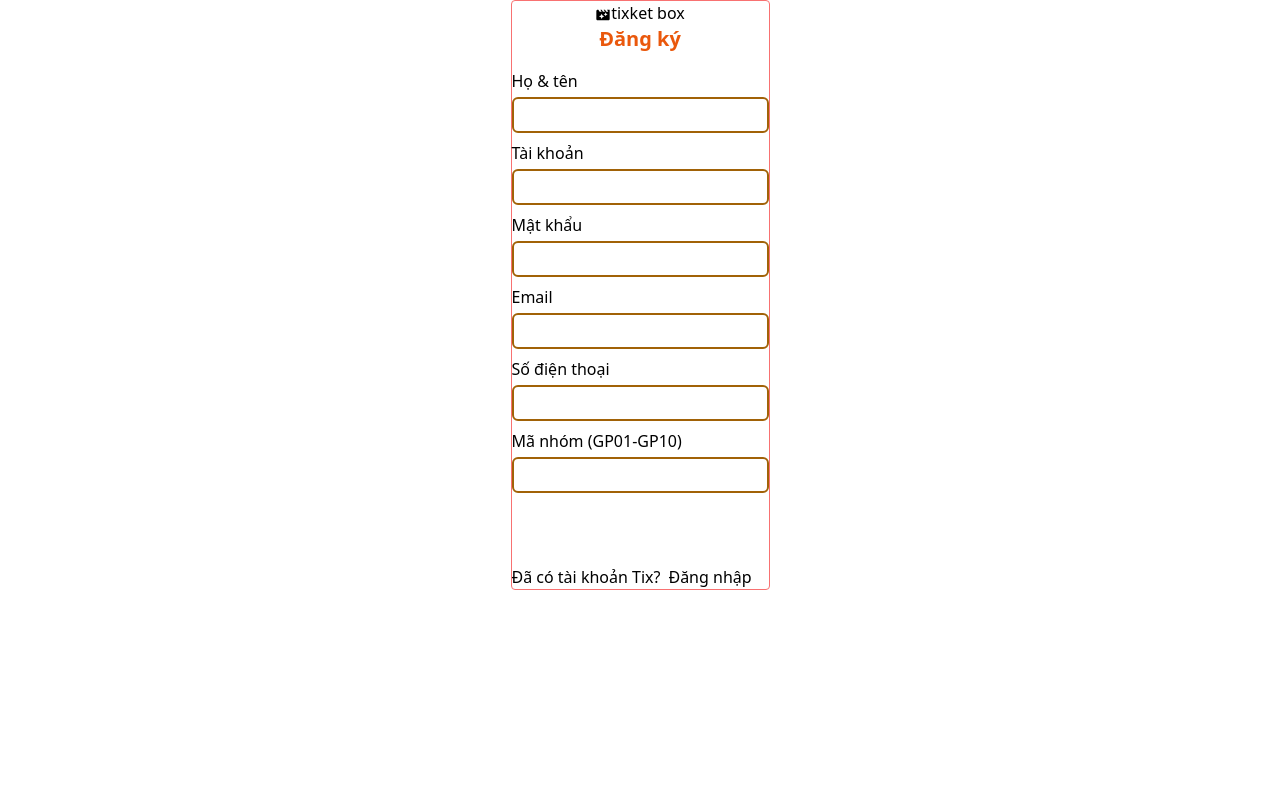
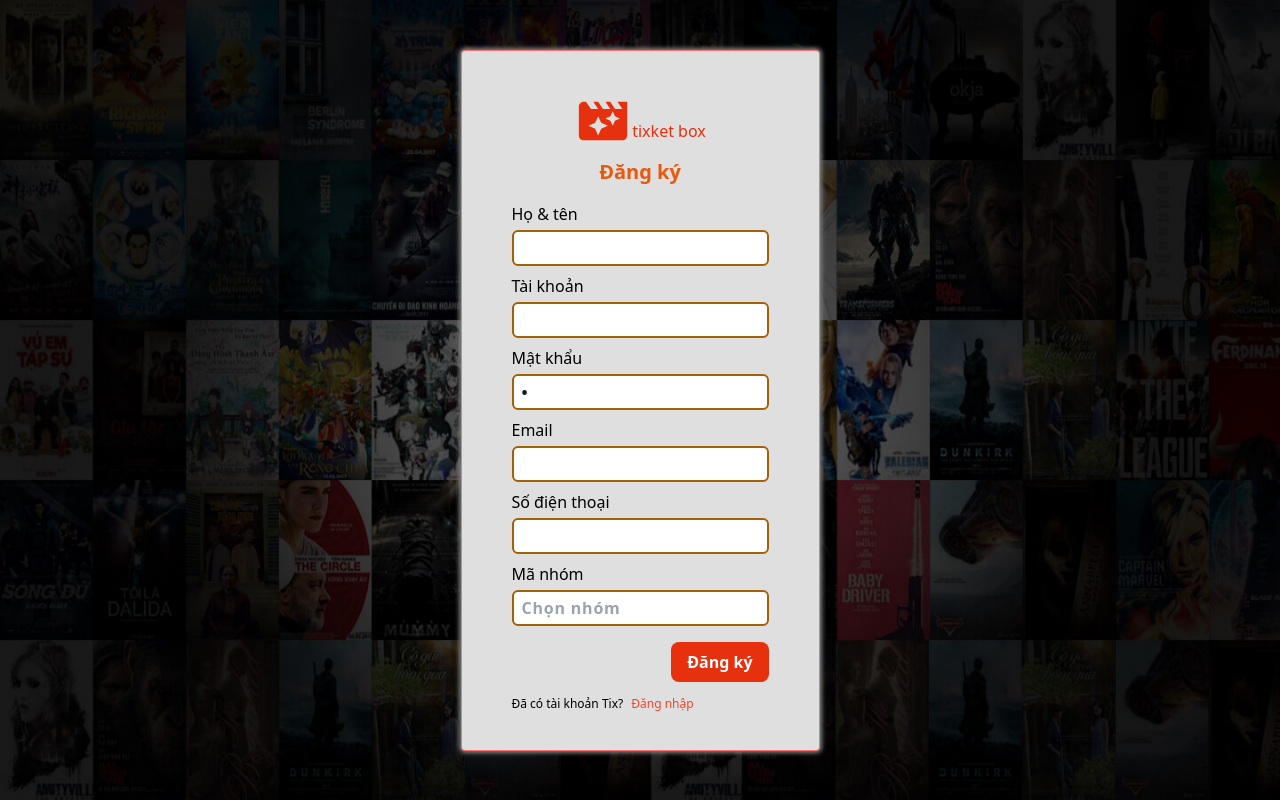
Before and after one commit to quochuynh-xy/CapstoneReactJS_BC38_Pho_Huy, a React (Create React App) app: page /Authentication/SignUp in a window 1280 px wide. Built offline with nearby package versions, Linux system fonts and the light colour scheme.

Commit message:
Mar-07-2023: Create form, verify form sign up

```diff
--- a/src/features/Authentication/SignIn.jsx
+++ b/src/features/Authentication/SignIn.jsx
@@ -26,7 +26,7 @@
   }, [isLogin, navigate]);
   return (
     <PageLayout>
-      <div className="login__bgcover">
+      <div className="signInPage">
         <div className="login container mx-auto flex items-center justify-center">
           <form
             action=""
@@ -34,7 +34,7 @@
           >
             <div className="form__header text-center">
               <div className="text-center">
-                <button className="logo">
+                <button className="logo" onClick={() => navigate("/")}>
                   <MdMovieFilter className="inline-block" />
                   <span>tixket box</span>
                 </button>
@@ -64,7 +64,7 @@
                   className="tracking-wider mt-1 pl-2 py-1 text-red-600 font-semibold border-yellow-700 border-2 border-solid rounded-md"
                   id="password"
                   type="password"
-                  placeholder="Tài khoản"
+                  placeholder="Mật khẩu"
                   name="matKhau"
                   onChange={handleChange}
                   value={loginInfo.matKhau}
@@ -80,7 +80,8 @@
               </div>
             </div>
             <div className="login__footer mt-4">
-              <p>Chưa có tài khoản Tix?
+              <p>
+                Chưa có tài khoản Tix?
                 <span
                   className="cursor-pointer ml-1"
                   onClick={() => navigate("/Authentication/SignUp")}
@@ -91,6 +92,7 @@
             </div>
           </form>
         </div>
+        <div className="login__bgcover"></div>
       </div>
     </PageLayout>
   );
--- a/src/features/Authentication/SignUp.jsx
+++ b/src/features/Authentication/SignUp.jsx
@@ -1,21 +1,199 @@
 import { useNavigate } from "react-router-dom";
 import PageLayout from "../../HOCs/PageLayout";
 import { MdMovieFilter } from "react-icons/md";
+import { useReducer, useState } from "react";
+import { Dropdown, Space } from "antd";
 function SignUp() {
   const navigate = useNavigate();
+  const [registerInfo, setRegisterInfo] = useState({
+    taiKhoan: "",
+    matKhau: "_",
+    email: "",
+    soDt: "",
+    maNhom: "",
+    hoTen: "",
+  });
+  const listGroups = [
+    "GP01",
+    "GP02",
+    "GP03",
+    "GP04",
+    "GP05",
+    "GP06",
+    "GP07",
+    "GP08",
+    "GP09",
+    "GP10",
+  ];
+  const formReducer = (state, element) => {
+    let { name: type, value: payload } = element;
+    const regexTaiKhoan = /^[a-zA-Z0-9._]+$/;
+    const regexMatKhau =
+      /^(?=.*[A-Za-z])(?=.*\d)(?=.*[@$!%*#?&])[A-Za-z\d@$!%*#?&]{8,20}$/;
+    const regexEmail = /^[\w-\.]+@([\w-]+\.)+[\w-]{2,4}$/;
+    const regexPhone = /^[0-9]{10}$/;
+    const regexHoTen =
+      /^[A-ZÀÁẠẢÃÂẦẤẬẨẪĂẰẮẶẲẴÈÉẸẺẼÊỀẾỆỂỄÌÍỊỈĨÒÓỌỎÕÔỒỐỘỔỖƠỜỚỢỞỠÙÚỤỦŨƯỪỨỰỬỮỲÝỴỶỸĐ][a-zàáạảãâầấậẩẫăằắặẳẵèéẹẻẽêềếệểễìíịỉĩòóọỏõôồốộổỗơờớợởỡùúụủũưừứựửữỳýỵỷỹđ]*(?:[ ][A-ZÀÁẠẢÃÂẦẤẬẨẪĂẰẮẶẲẴÈÉẸẺẼÊỀẾỆỂỄÌÍỊỈĨÒÓỌỎÕÔỒỐỘỔỖƠỜỚỢỞỠÙÚỤỦŨƯỪỨỰỬỮỲÝỴỶỸĐ][a-zàáạảãâầấậẩẫăằắặẳẵèéẹẻẽêềếệểễìíịỉĩòóọỏõôồốộổỗơờớợởỡùúụủũưừứựửữỳýỵỷỹđ]*)*$/;
+    const lengthCheck = (text, minLength, maxLength) => {
+      if (text.length >= minLength && text.length <= maxLength) {
+        return true;
+      } else {
+        return false;
+      }
+    };
+    const pattenCheck = (text, patten) => {
+      if (patten.test(text)) {
+        return true;
+      } else {
+        return false;
+      }
+    };
+    const requiredCheck = (text) => {
+      if (!text) {
+        return false;
+      } else {
+        return true;
+      }
+    };
+    let messenger = "";
+    switch (type) {
+      case "taiKhoan": {
+        // Từ 6 đến 12 ký tự
+        // Không được để trống
+        // Chỉ chứa chữ và số
+        if (!lengthCheck(payload, 6, 12)) {
+          messenger = "*Từ 6 đến 12 ký tự.";
+        }
+        if (!pattenCheck(payload, regexTaiKhoan)) {
+          messenger = "*Tên tài khoản không hợp lệ.";
+        }
+        if (!requiredCheck(payload)) {
+          messenger = "*Không được để trống.";
+        }
+        state = { ...state, [type]: messenger };
+        return state;
+      }
+      case "matKhau": {
+        // từ 8 đến 20 ký tự
+        // Không được để trống
+        // Chữ thường chữ hoa ký tự đặc biệt
+        if (!lengthCheck(payload, 8, 20)) {
+          messenger = "*Từ 8 đến 20 ký tự.";
+        }
+        if (!pattenCheck(payload, regexMatKhau)) {
+          messenger = "*Bao gồm chữ in hoa, số và ký tự đặc biệt.";
+        }
+        if (!requiredCheck(payload)) {
+          messenger = "*Không được để trống.";
+        }
+        state = { ...state, [type]: messenger };
+        return state;
+      }
+      case "email": {
+        // Không được để trống
+        // Đúng định dạng
+        if (!pattenCheck(payload, regexEmail)) {
+          messenger = "*Email sai định dạng.";
+        }
+        if (!requiredCheck(payload)) {
+          messenger = "*Không được để trống.";
+        }
+        state = { ...state, [type]: messenger };
+        return state;
+      }
+      case "soDt": {
+        // Không được để trống
+        // Đúng định dạng số điện thoại
+        if (!pattenCheck(payload, regexPhone)) {
+          messenger = "*Gồm 10 chữ số.";
+        }
+        if (!requiredCheck(payload)) {
+          messenger = "*Không được để trống.";
+        }
+        state = { ...state, [type]: messenger };
+        return state;
+      }
+      case "maNhom": {
+        // Không được để trống
+        // Đúng mã nhóm
+        if (!requiredCheck(payload)) {
+          messenger = "*Không được để trống.";
+        }
+        if (!listGroups.find((name) => name === payload)) {
+          messenger = "*Nhóm không hợp lệ.";
+        }
+        state = { ...state, [type]: messenger };
+        return state;
+      }
+      case "hoTen": {
+        // Không được để trống
+        // Đúng định dạng, không chứa số
+        if (!pattenCheck(payload, regexHoTen)) {
+          messenger = "*Họ tên không hợp lệ.";
+        }
+        if (!requiredCheck(payload)) {
+          messenger = "*Không được để trống.";
+        }
+        state = { ...state, [type]: messenger };
+        return state;
+      }
+      default:
+        return state;
+    }
+  };
+  const [errorMessenger, dispatchInput] = useReducer(formReducer, {
+    taiKhoan: "",
+    matKhau: "",
+    email: "",
+    soDt: "",
+    maNhom: "",
+    hoTen: "",
+  });
+  const handleChange = (e) => {
+    const { name, value } = e.target;
+    setRegisterInfo({
+      ...registerInfo,
+      [name]: value,
+    });
+  };
+  const handleSelectGroup = (e) => {
+    setRegisterInfo({
+      ...registerInfo,
+      maNhom: e.key,
+    });
+  };
+  const handleSubmit = (e) => {
+    e.preventDefault();
+    let acceptSentData = true;
+    for (let key in errorMessenger) {
+      if (errorMessenger[key]) {
+        acceptSentData = false;
+      }
+    }
+    for (let key in registerInfo) {
+      if (!registerInfo[key]) {
+        acceptSentData = false;
+        dispatchInput({
+          name: key,
+          value: "",
+        });
+      }
+    }
+    console.log(acceptSentData);
+  };
   return (
     <PageLayout>
-      <div className="signup__bgcover">
+      <div className="signUpPage">
         <div className="signup container mx-auto flex items-center justify-center">
           <form
+            onSubmit={handleSubmit}
+            id="signInForm"
             action=""
             className="signup__form border border-solid border-red-400 rounded"
           >
             <div className="form__header text-center">
               <div className="text-center">
-                <button className="logo"
-                onClick={()=> navigate("/")}
-                >
+                <button className="logo" onClick={() => navigate("/")}>
                   <MdMovieFilter className="inline-block" />
                   <span>tixket box</span>
                 </button>
@@ -27,63 +205,116 @@
             <div className="form__body">
               <div>
                 <label htmlFor="hoTen">Họ & tên</label>
+                <span className="input-error ml-2 text-xs">
+                  {errorMessenger.hoTen}
+                </span>
                 <br />
                 <input
                   name="hoTen"
                   id="hoTen"
-                  className="tracking-wider mt-1 pl-2 py-1 text-red-600 font-semibold border-yellow-700 border-2 border-solid rounded-md"
+                  className="tracking-wider mt-1 pl-2 py-1 text-zinc-900 font-semibold border-yellow-700 border-2 border-solid rounded-md"
                   type="text"
+                  value={registerInfo.hoTen}
+                  onChange={(e) => handleChange(e)}
+                  onBlur={(e) => dispatchInput(e.target)}
                 />
               </div>
               <div className="mt-2">
                 <label htmlFor="taiKhoan">Tài khoản</label>
+                <span className="input-error ml-2 text-xs">
+                  {errorMessenger.taiKhoan}
+                </span>
                 <br />
                 <input
                   name="taiKhoan"
                   id="taiKhoan"
-                  className="tracking-wider mt-1 pl-2 py-1 text-red-600 font-semibold border-yellow-700 border-2 border-solid rounded-md"
+                  className="tracking-wider mt-1 pl-2 py-1 text-zinc-900 font-semibold border-yellow-700 border-2 border-solid rounded-md"
                   type="text"
+                  value={registerInfo.taiKhoan}
+                  onChange={(e) => handleChange(e)}
+                  onBlur={(e) => dispatchInput(e.target)}
                 />
               </div>
               <div className="mt-2">
                 <label htmlFor="matKhau">Mật khẩu</label>
+                <span className="input-error ml-2 text-xs">
+                  {errorMessenger.matKhau}
+                </span>
                 <br />
                 <input
-                  className="tracking-wider mt-1 pl-2 py-1 text-red-600 font-semibold border-yellow-700 border-2 border-solid rounded-md"
+                  className="tracking-wider mt-1 pl-2 py-1 text-zinc-900 font-semibold border-yellow-700 border-2 border-solid rounded-md"
                   id="matKhau"
                   name="matKhau"
                   type="password"
-                  placeholder=""
+                  value={registerInfo.matKhau}
+                  onChange={(e) => handleChange(e)}
+                  onBlur={(e) => dispatchInput(e.target)}
                 />
               </div>
               <div className="mt-2">
                 <label htmlFor="email">Email</label>
+                <span className="input-error ml-2 text-xs">
+                  {errorMessenger.email}
+                </span>
                 <br />
                 <input
                   name="email"
                   id="email"
-                  className="tracking-wider mt-1 pl-2 py-1 text-red-600 font-semibold border-yellow-700 border-2 border-solid rounded-md"
+                  className="tracking-wider mt-1 pl-2 py-1 text-zinc-900 font-semibold border-yellow-700 border-2 border-solid rounded-md"
                   type="email"
+                  value={registerInfo.email}
+                  onChange={(e) => handleChange(e)}
+                  onBlur={(e) => dispatchInput(e.target)}
+                  autoComplete="false"
                 />
               </div>
               <div className="mt-2">
                 <label htmlFor="soDt">Số điện thoại</label>
+                <span className="input-error ml-2 text-xs">
+                  {errorMessenger.soDt}
+                </span>
                 <br />
                 <input
                   id="soDt"
                   name="soDt"
-                  className="tracking-wider mt-1 pl-2 py-1 text-red-600 font-semibold border-yellow-700 border-2 border-solid rounded-md"
+                  className="tracking-wider mt-1 pl-2 py-1 text-zinc-900 font-semibold border-yellow-700 border-2 border-solid rounded-md"
                   type="text"
+                  value={registerInfo.soDt}
+                  onChange={(e) => handleChange(e)}
+                  onBlur={(e) => dispatchInput(e.target)}
                 />
               </div>
               <div className="mt-2">
-                <label htmlFor="maNhom">Mã nhóm (GP01-GP10)</label>
+                <label htmlFor="maNhom">Mã nhóm</label>
+                <span className="input-error ml-2 text-xs">
+                  {errorMessenger.maNhom}
+                </span>
                 <br />
-                <input
-                  className="tracking-wider mt-1 pl-2 py-1 text-red-600 font-semibold border-yellow-700 border-2 border-solid rounded-md"
-                  id="maNhom"
-                  name="maNhom"
-                />
+                <Dropdown
+                  menu={{
+                    items: listGroups.map((item) => {
+                      return {
+                        label: <p>{item}</p>,
+                        key: item,
+                      };
+                    }),
+                    onClick: handleSelectGroup,
+                  }}
+                  trigger={["click"]}
+                  autoFocus={false}
+                >
+                  <input
+                    type="text"
+                    className="tracking-wider mt-1 cursor-pointer pl-2 py-1 text-zinc-900 font-semibold border-yellow-700 border-2 border-solid rounded-md"
+                    placeholder="Chọn nhóm"
+                    name="maNhom"
+                    value={registerInfo.maNhom}
+                    onChange={(e) => {
+                      handleChange(e);
+                      dispatchInput(e.target);
+                    }}
+                  />
+                </Dropdown>
               </div>
               <div className="text-end">
                 <button className="signin-btn py-2 px-4 mt-4 rounded-lg text-white font-semibold">
@@ -104,6 +335,7 @@
             </div>
           </form>
         </div>
+        <div className="signup__bgcover"></div>
       </div>
     </PageLayout>
   );
```
Lines whose indentation alone changed are shown as unchanged.
